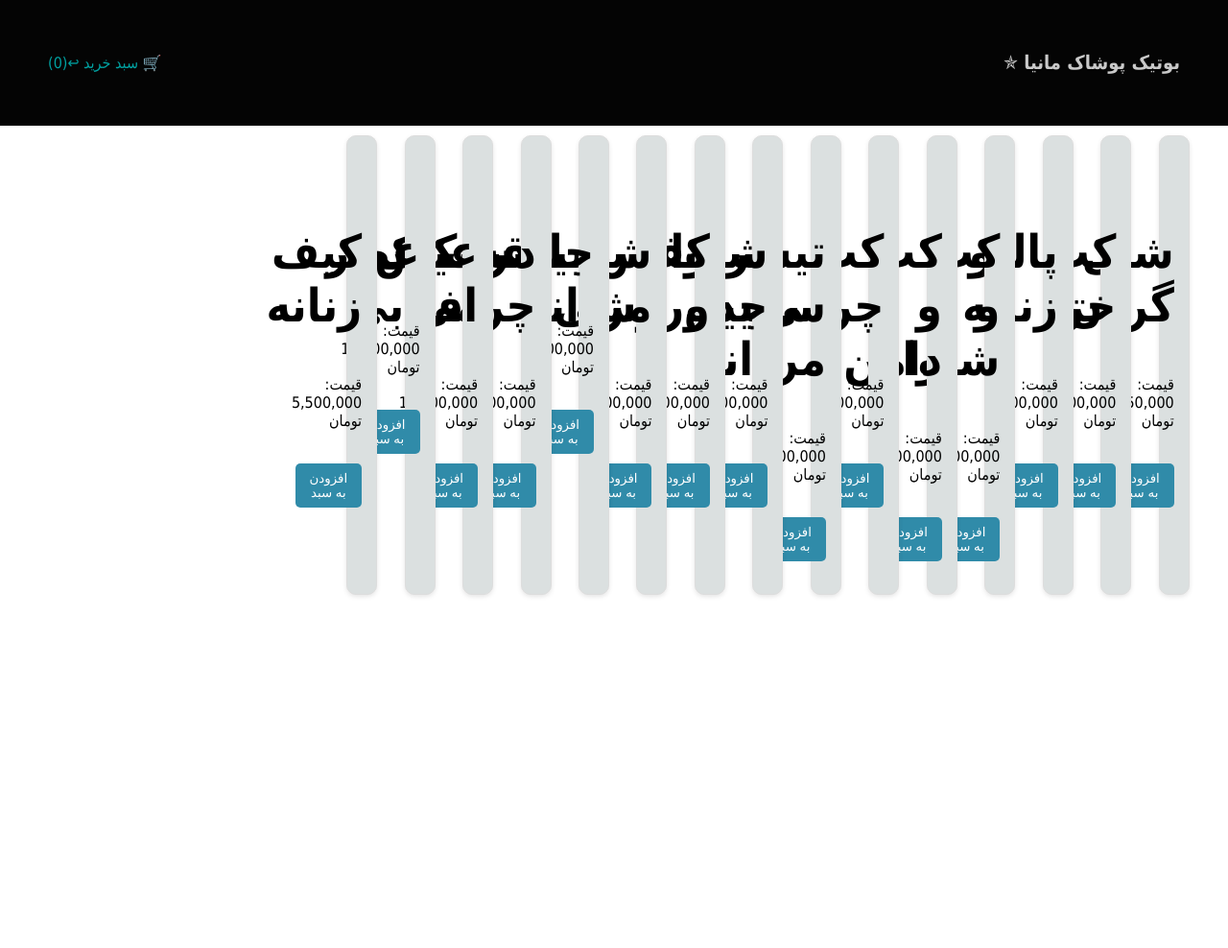
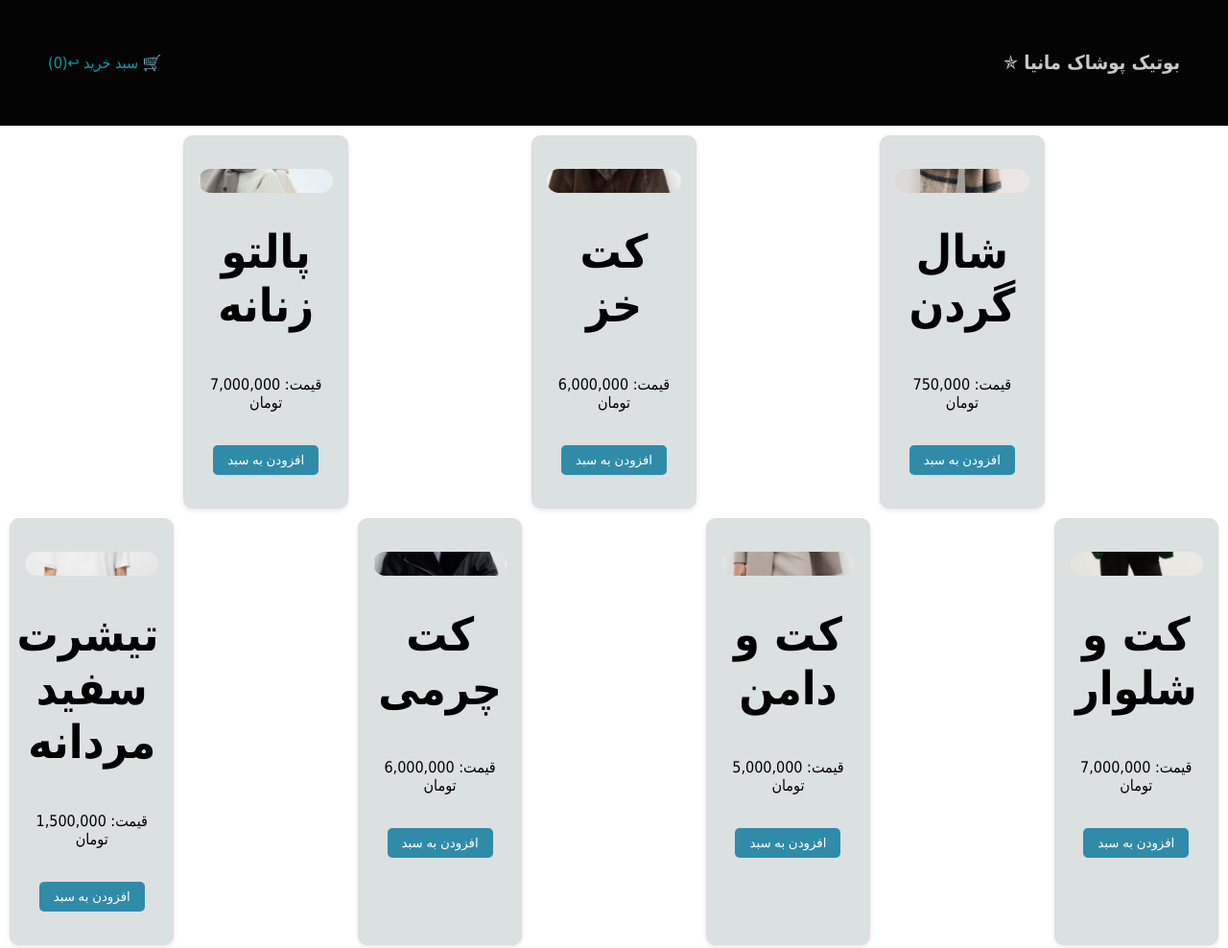
Before and after one commit to maniaz9363-byte/Mania.store, a plain HTML site: page index.html in a window 1280 px wide. Shown: the top 988 px of the page at 96% size. Before the commit the page ends 800 px from the top, so only its background shows below. Drawn offline with Linux system fonts and the light colour scheme.

Commit message:
Update style.css

```diff
--- a/style.css
+++ b/style.css
@@ -20,7 +20,7 @@ header {
 .container {
     display: grid;
     /* این خط باعث می‌شود محصولات در ردیف‌های ۳ یا ۴ تایی قرار بگیرند */
-    grid-template-columns: repeat(auto-fill, minmax(20px, 2fr));
+    grid-template-columns: repeat(auto-fill, minmax(150px, 2fr));
     gap: 10px;
     padding: 10px;
 }
```
